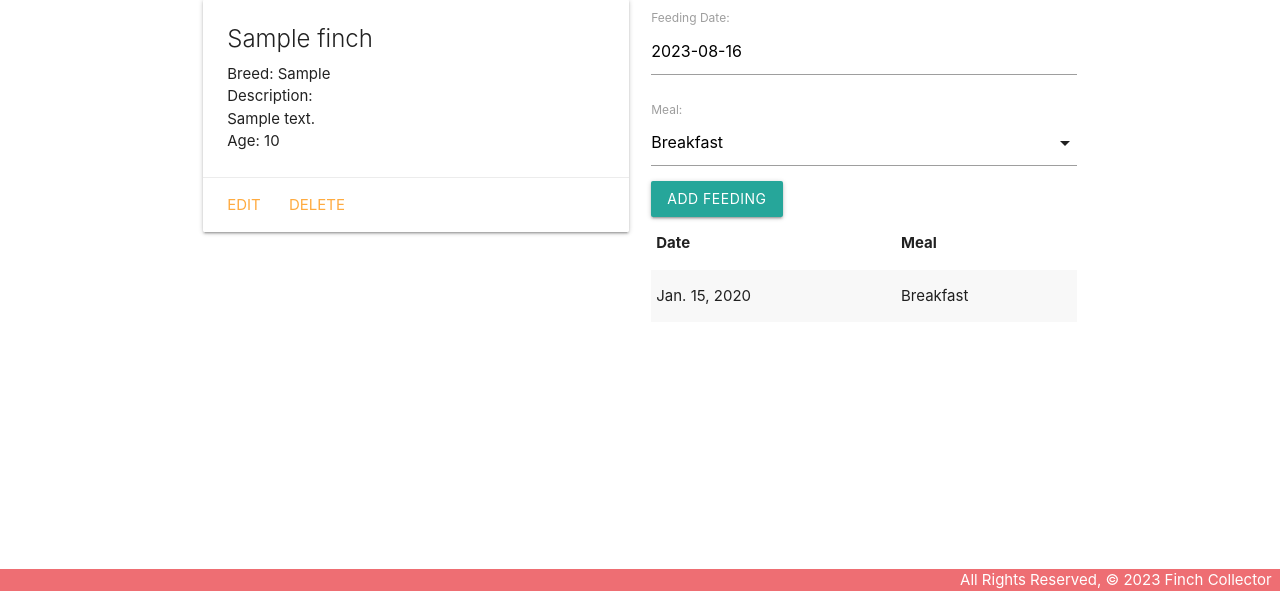
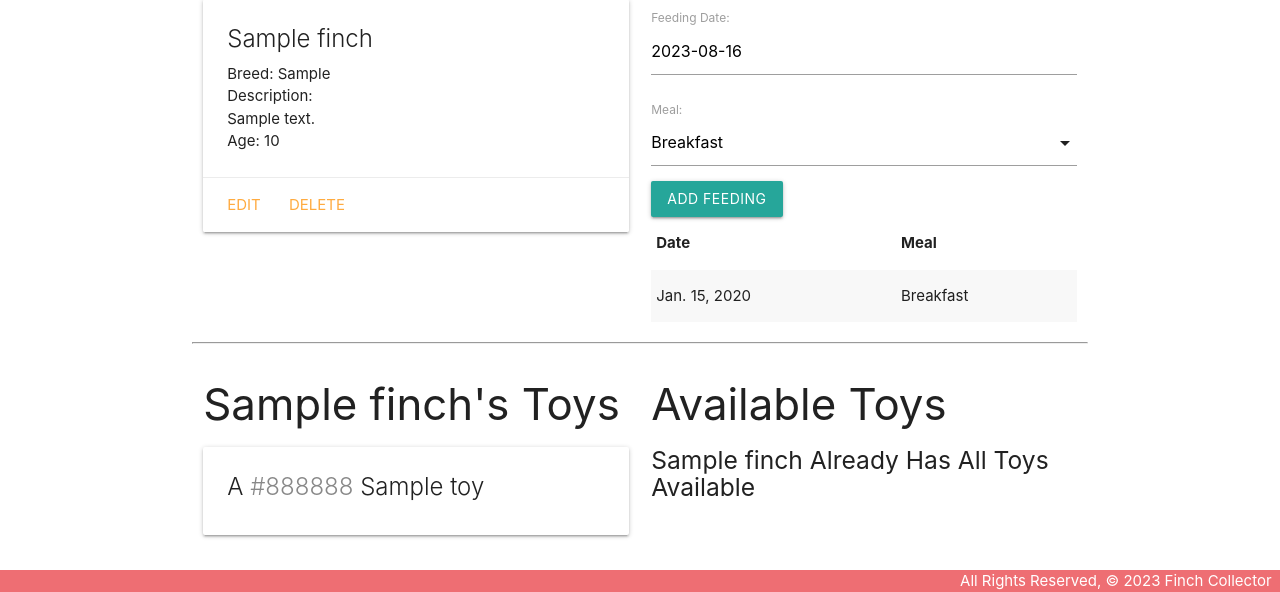
Before and after one commit to bmueller32/finchcollector, a Django app: page /finches/1/ in a window 1280 px wide. Shown: the part 209-801 px from the top of the page. Run offline with Django 3.2, Linux system fonts and the light colour scheme; tables that the repository leaves empty hold one stand-in row (values such as "Sample post").

Commit message:
toy crud

```diff
--- a/main_app/models.py
+++ b/main_app/models.py
@@ -1,5 +1,6 @@
 from django.db import models
 from django.urls import reverse
+from datetime import date
 
 MEALS = (
   ('B', 'Breakfast'),
@@ -7,12 +8,28 @@ MEALS = (
   ('D', 'Dinner'),
 )
 
+
+
 # Create your models here.
+class Toy(models.Model):
+  name = models.CharField(max_length=50)
+  color = models.CharField(max_length=20)
+
+  def __str__(self):
+    return self.name
+
+  def get_absolute_url(self):
+    return reverse('toys_detail', kwargs={'pk': self.id})
+
+
 class Finch(models.Model):
   name = models.CharField(max_length=100)
   breed = models.CharField(max_length=100)
   description = models.TextField(max_length=250)
   age = models.IntegerField()
+  # Create a M:M relationship with Toy
+  # toys is the Related Manager
+  toys = models.ManyToManyField(Toy)
 
   # Changing this instance method
   # does not impact the database, therefore
--- a/main_app/templates/finches/details.html
+++ b/main_app/templates/finches/details.html
@@ -47,6 +47,52 @@
   <!-- New Markup Above -->
 </div>
 
+<!-- This is all new markup to be added just above the <script> tag -->
+  <hr>
+  <div class="row">
+    <div class="col s6">
+      <h3>{{ finch.name }}'s Toys</h3>
+      {% if finch.toys.count %}
+        {% for toy in finch.toys.all %}
+          <div class="card">
+            <div class="card-content">
+              <span class="card-title">
+                A <span style="color: {{ toy.color }}">{{ toy.color }}</span> {{ toy.name }}
+              </span>
+            </div>
+          </div>
+        {% endfor %}
+      {% else %}
+        <h5>No Toys 🐦 </h5>
+      {% endif %}
+    </div>
+    <!-- Available toys will come after this line -->
+    <div class="col s6">
+      <h3>Available Toys</h3>
+      {% if toys.count %}
+        {% for toy in toys.all %}
+          <div class="card">
+            <div class="card-content">
+              <span class="card-title">
+                A <span style="color: {{ toy.color }}">{{ toy.color }}</span> {{ toy.name }}
+              </span>
+            </div>
+            <div class="card-action">
+              <form action="{% url 'assoc_toy' finch.id toy.id %}" method="POST">
+                {% csrf_token %}
+                <button type="submit" class="btn">Add</button>
+              </form>
+            </div>
+          </div>
+        {% endfor %}
+      {% else %}
+        <h5>{{finch.name}} Already Has All Toys Available</h5>
+      {% endif %}
+    </div>
+  </div>
+
+
+
 <script>
   const dateEl = document.getElementById('id_date');
   M.Datepicker.init(dateEl, {
--- a/main_app/urls.py
+++ b/main_app/urls.py
@@ -11,5 +11,11 @@ urlpatterns = [
     path('finches/<int:pk>/update/', views.FinchUpdate.as_view(), name='finches_update'),
     path('finches/<int:pk>/delete/', views.FinchDelete.as_view(), name='finches_delete'),
     path('finches/<int:finch_id>/add_feeding/', views.add_feeding, name='add_feeding'),
+    path('finches/<int:finch_id>/assoc_toy/<int:toy_id>/', views.assoc_toy, name='assoc_toy'),
+    path('toys/', views.ToyList.as_view(), name='toys_index'),
+    path('toys/<int:pk>/', views.ToyDetail.as_view(), name='toys_detail'),
+    path('toys/create/', views.ToyCreate.as_view(), name='toys_create'),
+    path('toys/<int:pk>/update/', views.ToyUpdate.as_view(), name='toys_update'),
+    path('toys/<int:pk>/delete/', views.ToyDelete.as_view(), name='toys_delete'),
 
 ]
--- a/main_app/views.py
+++ b/main_app/views.py
@@ -1,6 +1,7 @@
 from django.shortcuts import render, redirect
 from django.views.generic.edit import CreateView, UpdateView, DeleteView
-from .models import Finch
+from django.views.generic import ListView, DetailView
+from .models import Finch, Toy
 from .forms import FeedingForm
 
 def home(request):
@@ -17,7 +18,12 @@ def finches_index(request):
 
 def finches_detail(request, finch_id):
   finch = Finch.objects.get(id=finch_id)
-   # instantiate FeedingForm to be rendered in detail.html
+  # First, create a list of the toy ids that the finch DOES have
+  id_list = finch.toys.all().values_list('id')
+  # Query for the toys that the finch doesn't have
+  # by using the exclude() method vs. the filter() method
+  toys_finch_doesnt_have = Toy.objects.exclude(id__in=id_list)
+  # instantiate FeedingForm to be rendered in detail.html
   feeding_form = FeedingForm()
   return render(request, 'finches/details.html', {
     'finch': finch, 'feeding_form': feeding_form
@@ -51,3 +57,29 @@ def add_feeding(request, finch_id):
     new_feeding.finch_id = finch_id
     new_feeding.save()
   return redirect('detail', finch_id=finch_id)
+
+def assoc_toy(request, finch_id, toy_id):
+  #find the finch, and associate the toy with the finch
+  #redirect back to the detail page for the finch
+  # Note that you can pass a toy's id instead of the whole toy object
+  Finch.objects.get(id=finch_id).toys.add(toy_id)
+  return redirect('detail', finch_id=finch_id)
+
+
+class ToyList(ListView):
+  model = Toy
+
+class ToyDetail(DetailView):
+  model = Toy
+
+class ToyCreate(CreateView):
+  model = Toy
+  fields = '__all__'
+
+class ToyUpdate(UpdateView):
+  model = Toy
+  fields = ['name', 'color']
+
+class ToyDelete(DeleteView):
+  model = Toy
+  success_url = '/toys'
```
Also changed, not shown: main_app/templates/main_app/toy_confirm_delete.html (added, +13 -0 lines), main_app/templates/main_app/toy_detail.html (added, +20 -0 lines), main_app/templates/main_app/toy_form.html (added, +19 -0 lines), main_app/templates/main_app/toy_list.html (added, +17 -0 lines), main_app/migrations/0003_auto_20230816_1941.py (added).
